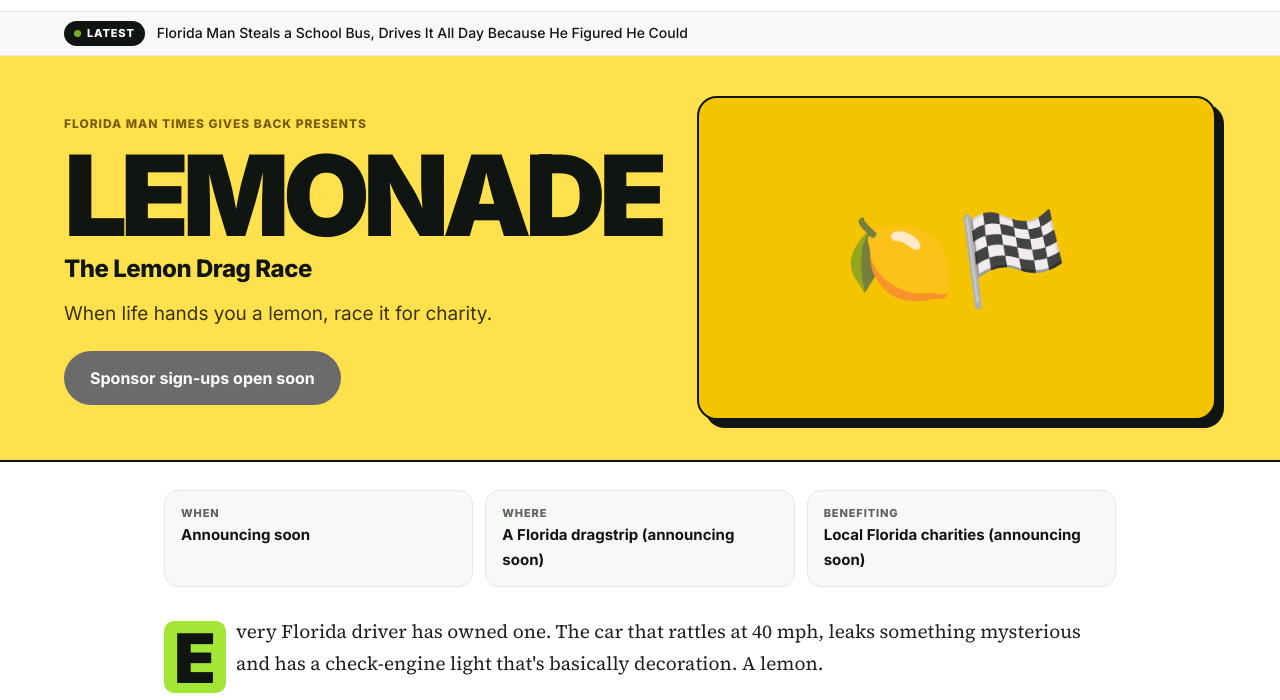
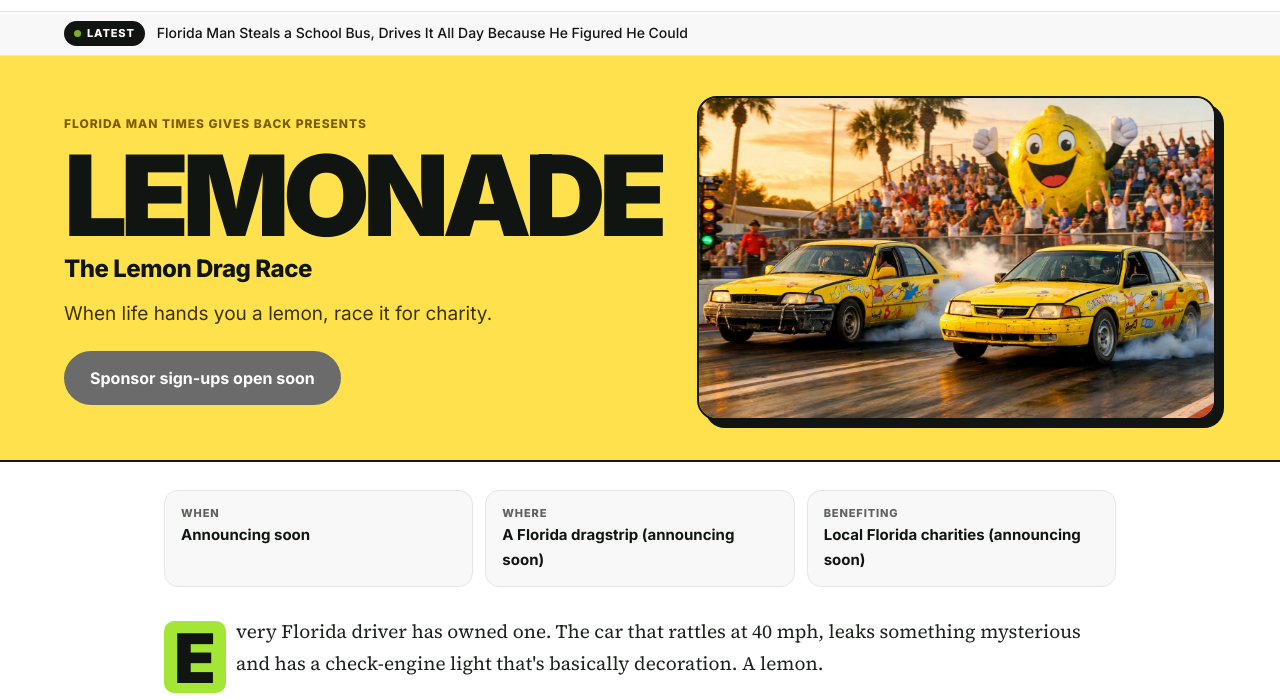
Before and after one commit to MrShawnMD/floridamantimes, a plain HTML site: page gives-back/lemonade/index.html in a window 1280 px wide. Shown: the part 55-755 px from the top of the page. Drawn offline with Linux system fonts and the light colour scheme.

Commit message:
Add generated images

```diff
--- a/gives-back/lemonade/index.html
+++ b/gives-back/lemonade/index.html
@@ -12,7 +12,7 @@
 <meta property="og:title" content="LEMONADE: The Lemon Car Drag Race for Charity | Florida Man Times">
 <meta property="og:description" content="Local businesses sponsor $500 lemon cars, decorate them and drag race them at a Florida dragstrip to raise money for local charities.">
 <meta property="og:url" content="https://floridamantimes.com/gives-back/lemonade/">
-<meta property="og:image" content="https://floridamantimes.com/og-image.png">
+<meta property="og:image" content="https://floridamantimes.com/images/lemonade-hero.jpg">
 <meta name="twitter:card" content="summary_large_image">
 <link rel="icon" href="/favicon.svg" type="image/svg+xml">
 <link rel="alternate" type="application/rss+xml" title="Florida Man Times" href="/feed.xml">
@@ -41,7 +41,7 @@
   <div class="lh-text"><span class="lp-kicker">Florida Man Times Gives Back presents</span>
   <h1>LEMONADE</h1><p class="lh-sub">The Lemon Drag Race</p>
   <p class="lh-tag">When life hands you a lemon, race it for charity.</p><span class="button big disabled">Sponsor sign-ups open soon</span></div>
-  <div class="lh-img"><span class="lemon-emoji">🍋🏁</span></div>
+  <div class="lh-img"><img src="/images/lemonade-hero.jpg" alt="Illustration: lemon cars drag racing"></div>
 </div></section>
 <section class="container" style="max-width:1000px">
   <div class="lemon-facts">
```
Also changed, not shown: gives-back/index.html (+1 -1 lines), index.html (+1 -1 lines), images/lemonade-hero.jpg (added).
